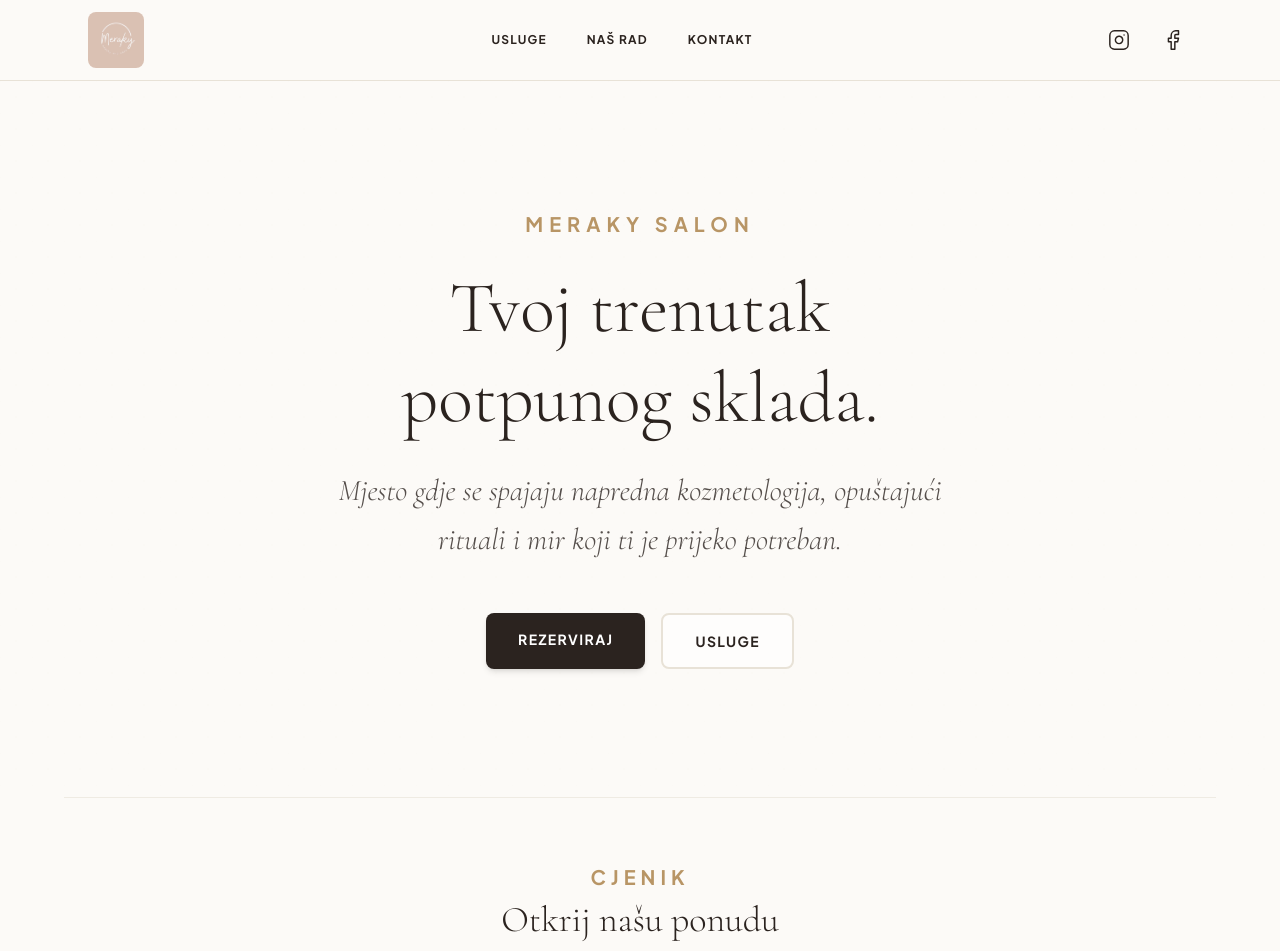
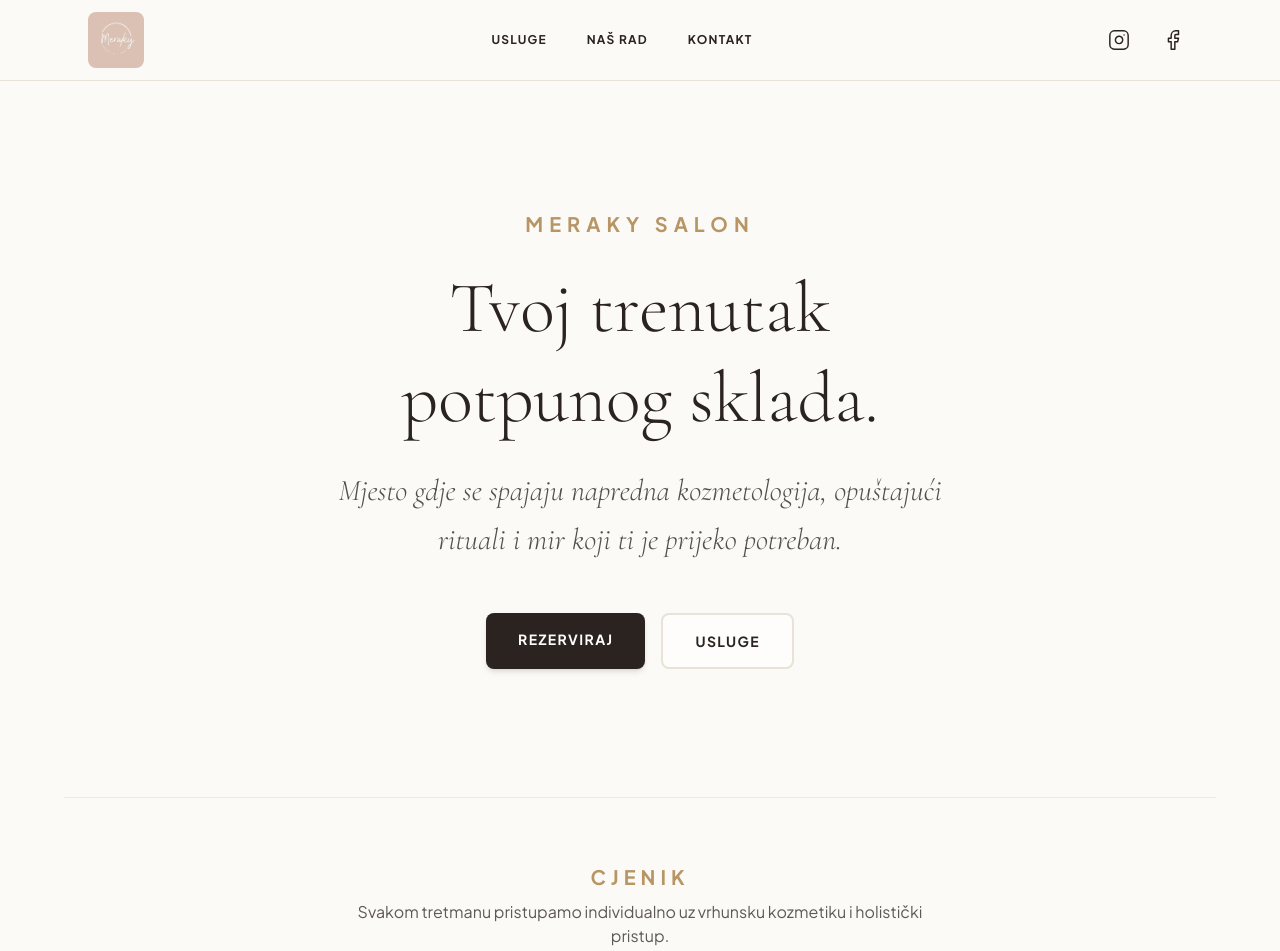
Before and after one commit to romansimunovic/meraky-web, a React (Vite) app: page / in a window 1280 px wide. Shown: the top 951 px of the page. Built offline with nearby package versions, Linux system fonts and the light colour scheme.

Commit message:
Update App.jsx

```diff
--- a/src/App.jsx
+++ b/src/App.jsx
@@ -193,7 +193,6 @@ export default function App() {
       <section id="tretmani" className="max-w-6xl mx-auto px-4 sm:px-6 py-16 border-t border-brand-sand/60">
         <div className="text-center max-w-xl mx-auto mb-12">
           <p className="text-[20px] uppercase tracking-[0.25em] text-brand-gold font-bold mb-2">Cjenik</p>
-          <h2 className="font-serif-elegant text-3xl sm:text-4xl font-light text-brand-espresso">Otkrij našu ponudu</h2>
           <p className="text-sm sm:text-base text-brand-espresso/75 mt-2">Svakom tretmanu pristupamo individualno uz vrhunsku kozmetiku i holistički pristup.</p>
         </div>
 
```
